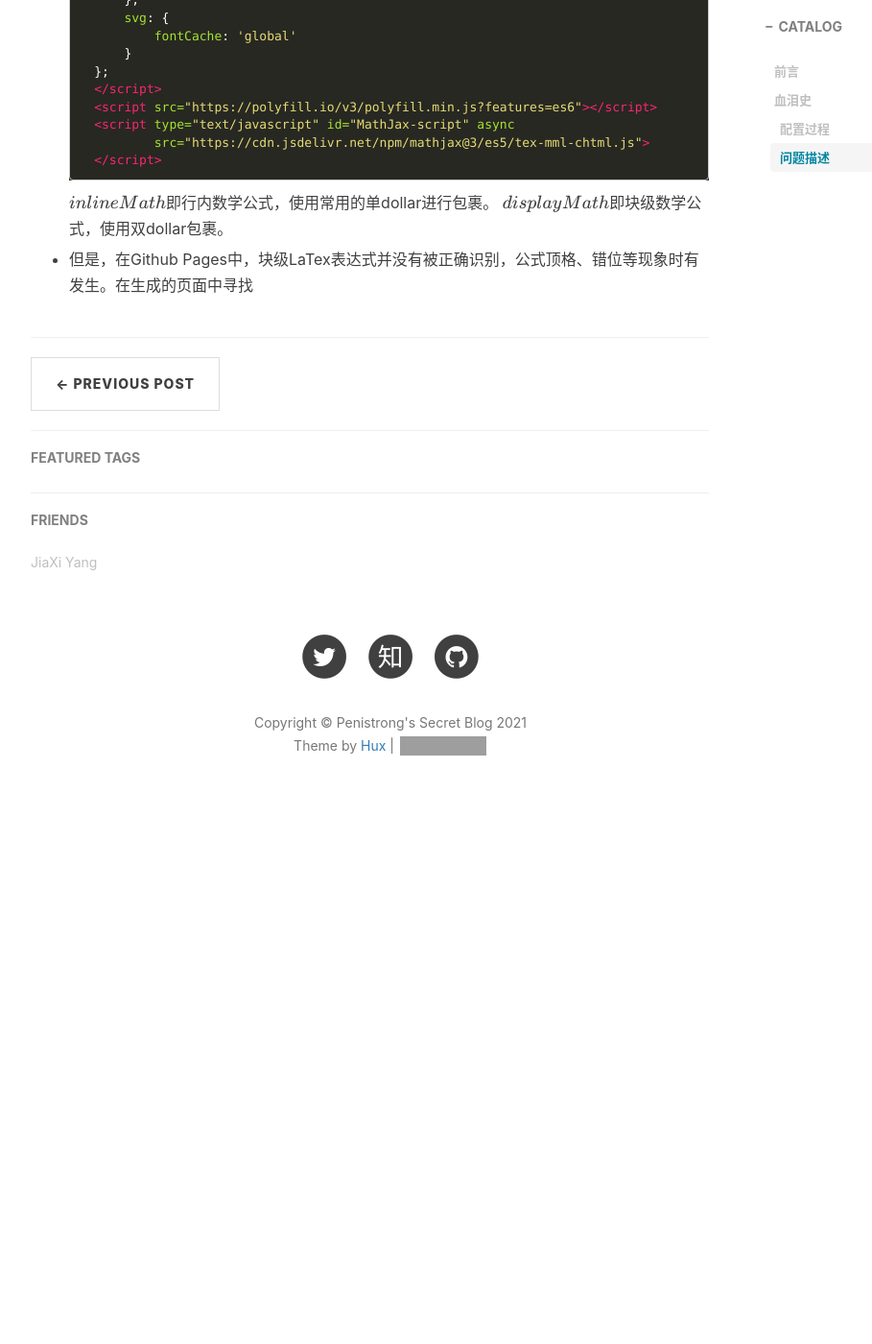
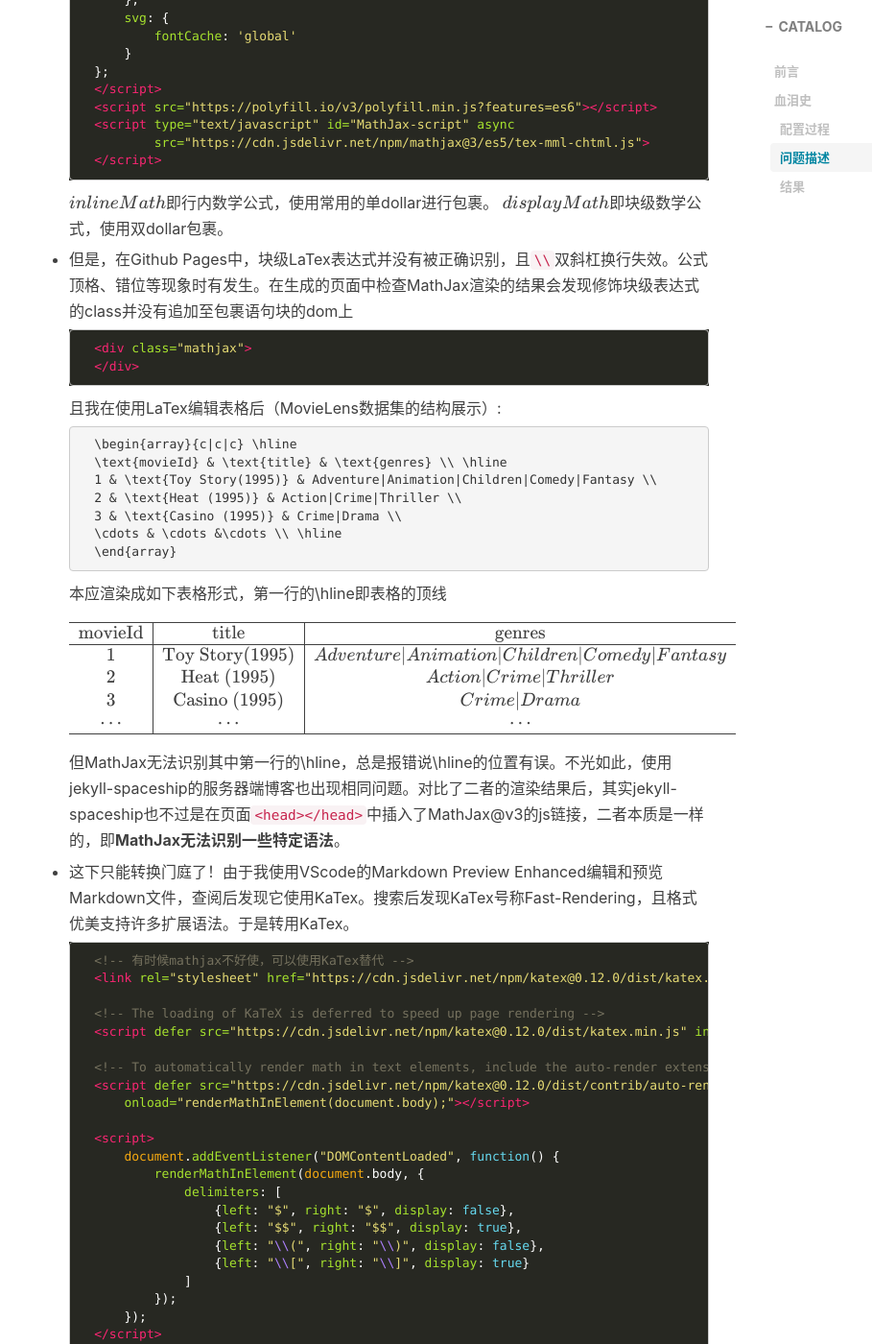
Before and after one commit to Penistrong/penistrong.github.io, a Jekyll site: the page built from _posts/2021-03-08-[jekyll博客搭建]GithubPages与云服务器.md, in a window 1280 px wide and 1400 px high, scrolled down 2700 px. Shown: the whole window at 96% size, without its empty margins (233-1142 px from the left). Built offline with Jekyll 4.4.1, drawn with Linux system fonts in a browser that asks for light colours; nearby versions of some CDN libraries; comment, search, counter and statistics services are not loaded; before the commit the page ends 3581 px from its top, so only the background shows below that; some of the changed text lies outside the part shown; grey boxes are pictures that could not be loaded.

Commit message:
Update post

````diff
--- a/_posts/2021-03-08-[jekyll博客搭建]GithubPages与云服务器.md
+++ b/_posts/2021-03-08-[jekyll博客搭建]GithubPages与云服务器.md
@@ -117,4 +117,69 @@
     $inlineMath$即行内数学公式，使用常用的单dollar进行包裹。
     $displayMath$即块级数学公式，使用双dollar包裹。
 
-- 但是，在Github Pages中，块级LaTex表达式并没有被正确识别，公式顶格、错位等现象时有发生。在生成的页面中寻找
+- 但是，在Github Pages中，块级LaTex表达式并没有被正确识别，且`\\`双斜杠换行失效。公式顶格、错位等现象时有发生。在生成的页面中检查MathJax渲染的结果会发现修饰块级表达式的class并没有追加至包裹语句块的dom上
+
+    ```html
+    <div class="mathjax">
+    </div>
+    ```
+
+    且我在使用LaTex编辑表格后（MovieLens数据集的结构展示）:
+
+    ```LaTex
+    \begin{array}{c|c|c} \hline
+    \text{movieId} & \text{title} & \text{genres} \\ \hline
+    1 & \text{Toy Story(1995)} & Adventure|Animation|Children|Comedy|Fantasy \\
+    2 & \text{Heat (1995)} & Action|Crime|Thriller \\
+    3 & \text{Casino (1995)} & Crime|Drama \\
+    \cdots & \cdots &\cdots \\ \hline
+    \end{array}
+    ```
+    本应渲染成如下表格形式，第一行的\hline即表格的顶线
+
+    $$ \begin{array}{c|c|c} \hline
+        \text{movieId} & \text{title} & \text{genres} \\ \hline
+        1 & \text{Toy Story(1995)} & Adventure|Animation|Children|Comedy|Fantasy \\
+        2 & \text{Heat (1995)} & Action|Crime|Thriller \\
+        3 & \text{Casino (1995)} & Crime|Drama \\
+        \cdots & \cdots &\cdots \\ \hline
+    \end{array} $$
+
+    但MathJax无法识别其中第一行的\hline，总是报错说\hline的位置有误。不光如此，使用jekyll-spaceship的服务器端博客也出现相同问题。对比了二者的渲染结果后，其实jekyll-spaceship也不过是在页面`<head></head>`中插入了MathJax@v3的js链接，二者本质是一样的，即**MathJax无法识别一些特定语法**。
+
+- 这下只能转换门庭了！由于我使用VScode的Markdown Preview Enhanced编辑和预览Markdown文件，查阅后发现它使用KaTex。搜索后发现KaTex号称Fast-Rendering，且格式优美支持许多扩展语法。于是转用KaTex。
+
+    ```html
+    <!-- 有时候mathjax不好使，可以使用KaTex替代 -->
+    <link rel="stylesheet" href="https://cdn.jsdelivr.net/npm/katex@0.12.0/dist/katex.min.css" integrity="sha384-AfEj0r4/OFrOo5t7NnNe46zW/tFgW6x/bCJG8FqQCEo3+Aro6EYUG4+cU+KJWu/X" crossorigin="anonymous">
+
+    <!-- The loading of KaTeX is deferred to speed up page rendering -->
+    <script defer src="https://cdn.jsdelivr.net/npm/katex@0.12.0/dist/katex.min.js" integrity="sha384-g7c+Jr9ZivxKLnZTDUhnkOnsh30B4H0rpLUpJ4jAIKs4fnJI+sEnkvrMWph2EDg4" crossorigin="anonymous"></script>
+
+    <!-- To automatically render math in text elements, include the auto-render extension: -->
+    <script defer src="https://cdn.jsdelivr.net/npm/katex@0.12.0/dist/contrib/auto-render.min.js" integrity="sha384-mll67QQFJfxn0IYznZYonOWZ644AWYC+Pt2cHqMaRhXVrursRwvLnLaebdGIlYNa" crossorigin="anonymous"
+        onload="renderMathInElement(document.body);"></script>
+
+    <script>
+        document.addEventListener("DOMContentLoaded", function() {
+            renderMathInElement(document.body, {
+                delimiters: [
+                    {left: "$", right: "$", display: false},
+                    {left: "$$", right: "$$", display: true},
+                    {left: "\\(", right: "\\)", display: false},
+                    {left: "\\[", right: "\\]", display: true}
+                ]
+            });
+        });
+    </script>
+    ```
+
+    `delimiters`中可以设置界定数学表达式块的分界符，其中`display=false`表示行内表达式，反之同理。
+
+### 结果
+
+$$ % \f is defined as #1f(#2) using the macro
+   f(x) = \int_{-\infty}^\infty \hat{f} (\xi) e^{2 \pi i \xi x} d\xi
+$$
+
+终于显示正常了，`\\`换行也能让向量名出现在向量的下方，表格也好看了，人也精神了，**就是头有点秃**。
````
